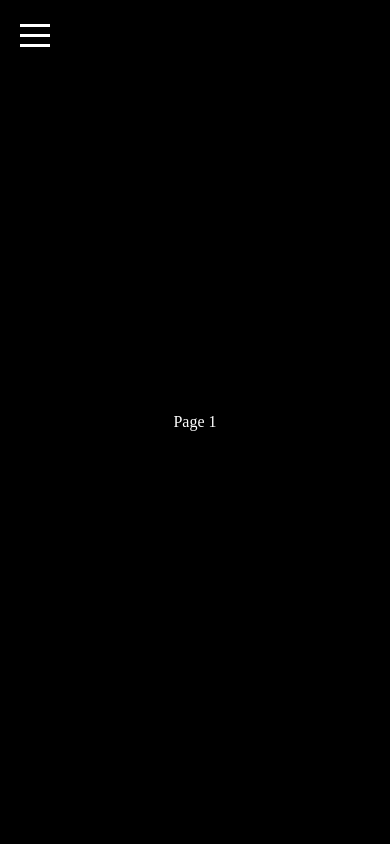
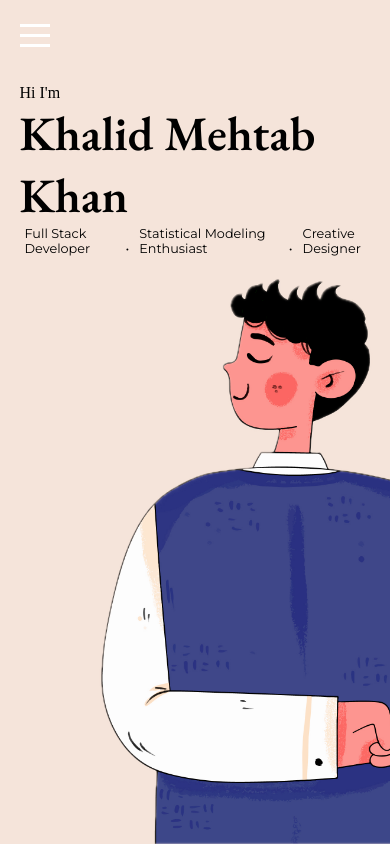
Before and after one commit to Kahl-d/portfolio_website, a React (Create React App) app in the folder client/: page / in a window 390 px wide. Built offline with nearby package versions, Linux system fonts and the light colour scheme.

Commit message:
adding colors

```diff
--- a/client/src/Final/App.js
+++ b/client/src/Final/App.js
@@ -6,6 +6,7 @@ import { GiFilmProjector } from "react-icons/gi";
 import { MdOutlinePermContactCalendar } from "react-icons/md";
 import Projects from "./Projects";
 import SkillsPage from "./SkillsPage";
+import Home from "./Home";
 
 
 const App = () => {
@@ -13,7 +14,7 @@ const App = () => {
     const [menuOpen, setMenuOpen] = useState(false); // State to manage hamburger menu
 
     const pages = [
-        <div>Page 1</div>,
+        <Home />,
         <SkillsPage />,
         <Projects />,
         <div>Page 4</div>
--- /dev/null
+++ b/client/src/Final/Home.js
@@ -0,0 +1,36 @@
+import React from "react";
+import './home.css'
+
+import HomePic from '../Resources/homepic.png'
+
+const Home = () => {
+    return (
+        <div id="homeContainer">
+            <img src={HomePic} alt="Home" id="homePic" />
+
+            <div id="homeText">
+            <div id="hiText">
+                Hi I'm
+            </div>
+            <div id="nameText">
+                Khalid Mehtab Khan
+            </div>
+            <div id="roleText">
+                <div id="roleText1">
+                    Full Stack Developer
+                </div>
+                <div id="roleText2">
+                    Statistical Modeling Enthusiast
+                </div>
+                <div id="roleText3">
+                    Creative Designer
+                </div>
+            </div>
+            </div>
+        </div>
+
+    )
+};
+
+
+export default Home;
--- a/client/src/Final/Projects.js
+++ b/client/src/Final/Projects.js
@@ -138,7 +138,7 @@ const Projects = () => {
             <div id="projectsContainer" style={{ width: `${100 - rightWidth}%`}}>
                 <div id="projectsHeader" className={isScrolled ? 'scrolled' : ''}>
                     <img
-                        src="https://studentprojectguide.com/wp-content/uploads/2019/12/student-projetc.jpg"
+                        src="https://cdn.harappa.education/wp-content/uploads/2021/07/18045048/Big-Picture-Thinking.jpg"
                         alt="projects"
                         id="headerImg"
                         className={isScrolled ? 'scrolled' : ''}
--- a/client/src/Final/SkillsPage.js
+++ b/client/src/Final/SkillsPage.js
@@ -93,7 +93,7 @@ const SkillsPage = () => {
             <div id='skillsListContainer'>
                 <div id="skillsListHeader" className={isScrolled ? 'scrolled' : ''}>
                     <img
-                        src="https://encrypted-tbn0.gstatic.com/images?q=tbn:ANd9GcRnI284a7-1rgJxedA-Aus1sFMZz0FdLyF7-g&s"
+                        src="https://cdn.harappa.education/wp-content/uploads/2021/07/18045301/Multi-Disciplinary-Approach.jpg"
                         alt="projects"
                         id="skillHeaderImg"
                         className={isScrolled ? 'scrolled' : ''}
--- a/client/src/Final/app.css
+++ b/client/src/Final/app.css
@@ -24,6 +24,9 @@
     --light-4: #d0d0d0;
     --body-font: "Montserrat", sans-serif;
 	--italic-font: "EB Garamond", serif;
+    --color-yellow: #ffbd01;
+    --home-color: #f5e4da;
+    --color-grey: #e0e0e0;
 }
 
 #appContainer {
@@ -106,6 +109,11 @@
     transition: transform 0.3s;
 }
 
+
+/* #hamburgerMenu div{
+    background-color: black;
+} */
+
 #hamburgerMenu.open{
     display: block;
 }
--- /dev/null
+++ b/client/src/Final/home.css
@@ -0,0 +1,95 @@
+* {
+    margin: 0;
+    padding: 0;
+    box-sizing: border-box;
+}
+
+#homeContainer{
+    width: 100%;
+    height: 100%;
+    background-color: var(--home-color);
+    position: relative;
+}
+
+
+#homePic{
+    height: 80%;
+    position: absolute;
+    bottom: 0;
+    right: 0;
+    box-shadow: inset 0 0 0 1000px var(--home-color);
+}
+
+#homeText{
+    position: absolute;
+    top: 30%;
+    left: 5%;
+    color: var(--most-dark);
+
+}
+
+#hiText {
+    font-size: 1rem;
+    font-weight: normal;
+    margin: 0;
+}
+
+#nameText {
+    font-size: 5rem;
+    font-weight: bold;
+    margin-bottom: 20px;
+    margin: 0;
+    font-family: var(--italic-font);
+}
+
+#roleText {
+    font-size: 1rem;
+    display: flex;
+    gap: 10px;
+    font-family: var(--body-font);
+
+}
+
+#roleText div {
+    display: inline-block;
+    margin: 0 5px;
+    position: relative;
+}
+
+#roleText div:not(:last-child)::after {
+    content: '•';
+    margin-left: 5px;
+    position: absolute;
+    right: -10px;
+}
+
+
+@media screen and (max-width: 768px) {
+    #homeText {
+        top: 5%;
+        left: 5%;
+    }
+
+    #homePic {
+        height: 70%;
+    }
+
+    #nameText {
+        font-size: 3rem;
+    }
+
+    #roleText {
+        font-size: 0.8rem;
+    }
+
+    #homePic {
+        height: 70%;
+        right: -50%;
+    }
+
+    #homeText{
+        top: 10%;
+        left: 5%;
+    }
+
+}
--- a/client/src/Final/projects.css
+++ b/client/src/Final/projects.css
@@ -110,9 +110,7 @@
     padding-top: 2rem;
   }
 
-  #projectsContainerM {
-    display: none;
-  }
+
 
   #projectsHeader {
     width: 100%;
@@ -187,8 +185,8 @@
   }
 
   .projectCard {
-    min-width: 150px;
-    min-height: 150px;
+    min-width: 200px;
+    min-height: 200px;
     background-color: #1f1f1f;
     margin: 0.5rem;
     overflow: hidden;
@@ -319,5 +317,12 @@
       height: 80%;
     }
 
+    .projectCard{
+      min-width: 150px;
+      min-height: 150px;
+    }
+
+
+
 
   }
--- a/client/src/Final/skillspage.css
+++ b/client/src/Final/skillspage.css
@@ -10,6 +10,8 @@
     display: flex;
     flex-direction: row;
     overflow: hidden;
+    background-color: var(--color-grey);
+    color: black;
 }
 
 #skillsListContainer {
@@ -72,6 +74,10 @@
     height: calc(95% - 60px);
 }
 
+#skillsListBody::-webkit-scrollbar{
+    display: none;
+}
+
 .skill {
     width: 100%;
     display: flex;
@@ -81,11 +87,10 @@
     max-height: 50px;
     padding: 1rem;
     z-index: 1;
+    /* box-shadow: 1px 2px 3px var(--shade-brown); */
 }
 
-.skill:hover{
-    background-color: var(--dark-2);
-}
+
 
 
 #skillsListFilter{
@@ -103,10 +108,11 @@
 }
 
 .filters {
-    background-color: var(--dark-3);
+    background-color: var(--color-yellow);
     color: var(--light-2);
     border-radius: 1rem;
-    padding: 1rem;
+    padding: 0.2rem 0.5rem;
+
     cursor: pointer;
     display: flex;
     align-items: center;
@@ -128,6 +134,7 @@
     width: 50%;
     right: 0;
     bottom: 0;
+    opacity: 1;
 }
 
 @media screen and (max-width: 768px) {
```
Also changed, not shown: client/src/Resources/homepic.png (added).
